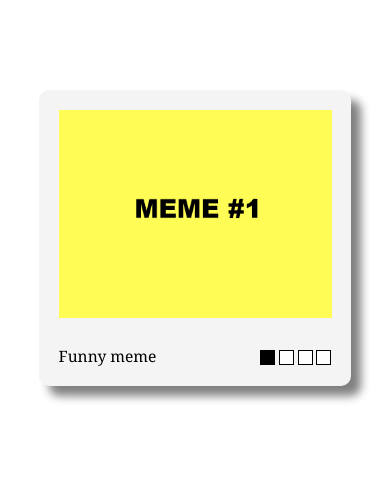
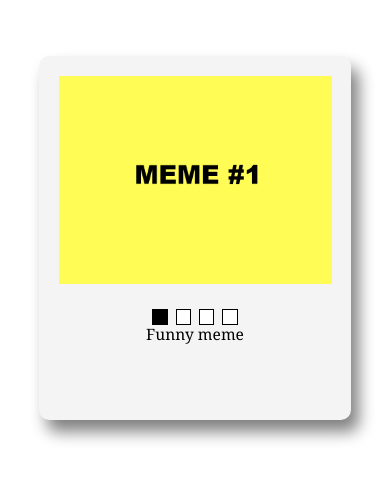
Before and after one commit to m0r741n/cssMemeSlider, a plain HTML site: page index.html in a window 390 px wide. Shown: the part 184-664 px from the top of the page. Drawn offline with Linux system fonts and the light colour scheme.

Commit message:
feat: add mobile layout (Mon, Sep 16, 2024 01:49:50 AM)

```diff
--- a/style.css
+++ b/style.css
@@ -13,7 +13,7 @@ body {
     display: flex;
     flex-direction: column;
     border-radius: 10px;
-    box-shadow: 10px 10px 10px gray;
+    box-shadow: 2vw 3vw 4vw gray;
     background-color: rgb(244, 244, 244);
 }
 
@@ -45,23 +45,24 @@ body {
 }
 
 .stuff {
-    margin-top: 30px;
+    margin-top: 3vh;
     display: flex;
     justify-content: space-between;
     align-items: center;
-    flex-wrap: nowrap;
+    width: 100%;
 }
 
-.memetext .memetext1,
-.memetext .memetext2,
-.memetext .memetext3,
-.memetext .memetext4 {
-    display: none;
+
+.memetext1,
+.memetext2,
+.memetext3,
+.memetext4 {
     opacity: 0;
     transition: opacity 0.3s;
 }
 
 span {
+    width: 0;
     font-family:Georgia, 'Times New Roman', Times, serif;
     font-size: 4vw;
 }
@@ -80,15 +81,16 @@ input {
 label {
     display: inline-block;
     content: "";
-    width: 15px;
-    height: 15px;
+    width: 2vw;
+    height: 2vw;
     background-color: white;
     border: 1px solid black;
 }
 
 label:hover {
     cursor: pointer;
-    border: 1px solid black;
+    transition: 0.3s;
+    border: 1vw solid grey;
     background-color: black;
 }
 
@@ -104,7 +106,6 @@ label:hover {
 #btn2:checked ~ .slider .memetext2,
 #btn3:checked ~ .slider .memetext3,
 #btn4:checked ~ .slider .memetext4 {
-    display: block;
     opacity: 1;
 }
 
@@ -120,3 +121,26 @@ label:hover {
 #btn4:checked ~ .slider .controls label[for="btn4"] {
     background-color: black;
 }
+
+@media screen and (width <= 500px) {
+    .stuff {
+        flex-direction: column;
+    }
+
+    .memetext {
+        order: 2;
+    }
+
+    .controls {
+        order: 1;
+    }
+
+    label {
+        width: 4vw;
+        height: 4vw;
+    }
+
+    .controls {
+        gap: 2vw;
+    }
+}
```
